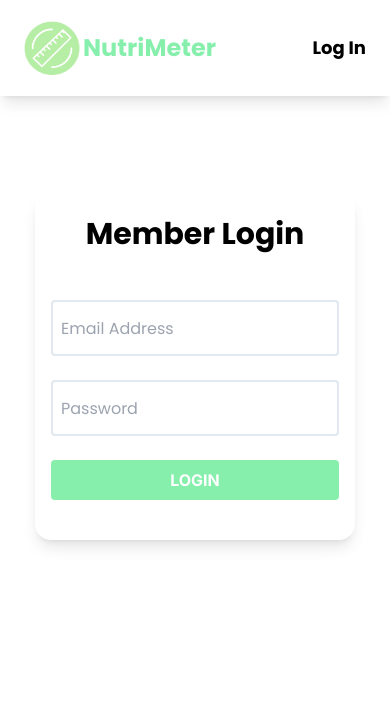
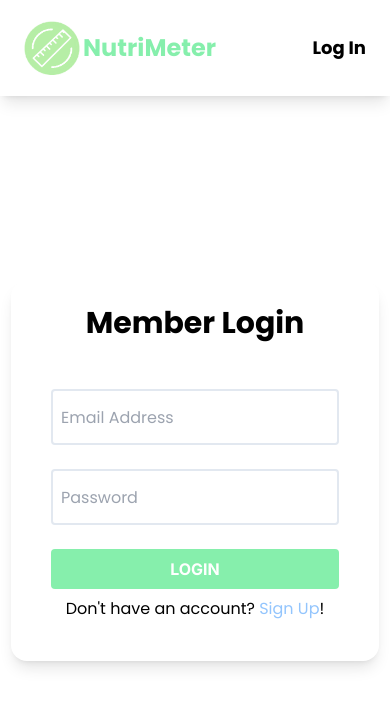
Before and after one commit to JohanDelao/nutri-fuel, a Next.js app in the folder nutri-fuel-project/: page /auth/login in a window 390 px wide. Shown: the top 706 px of the page. Built offline with nearby package versions, Linux system fonts and the light colour scheme.

Commit message:
finished up on login responsiveness

```diff
--- a/nutri-fuel-project/pages/auth/login.js
+++ b/nutri-fuel-project/pages/auth/login.js
@@ -1,3 +1,4 @@
+import Link from "next/link";
 import { useState } from "react";
 import { ToastContainer, toast } from "react-toastify";
 import "react-toastify/dist/ReactToastify.css";
@@ -10,7 +11,7 @@ export default function Login() {
     const emailRegex = /^[^\s@]+@[^\s@]+\.[^\s@]+$/;
     return emailRegex.test(emailToCheck);
   }
-  function clearInputs(){
+  function clearInputs() {
     document.getElementById("emailInput").value = "";
     document.getElementById("passwordInput").value = "";
   }
@@ -21,7 +22,7 @@ export default function Login() {
         throw "Email is in incorrect format!";
       } else {
         toast.success("Successfully Logged In!");
-        clearInputs()
+        clearInputs();
       }
     } catch (err) {
       toast.error(err);
@@ -30,7 +31,8 @@ export default function Login() {
 
   return (
     <div className="flex justify-center items-center">
-      <div className="w-80 shadow-lg h-fit mt-14 md:mt-20 lg:h-2/5 lg:w-4/12 rounded-2xl py-6 pb-10">
+      {/* <div className="w-80 shadow-lg h-fit mt-14 md:mt-20 lg:h-2/5 xl:h-fit xl:w-fit lg:w-4/12 rounded-2xl xl:absolute xl:top-1/3 xl:mt-0 py-6 xl:px-10 pb-10"> */}
+      <div className="w-fit shadow-lg h-fit rounded-2xl absolute top-1/3 py-6 px-10 pb-10">
         <h2 className="font-poppins text-3xl font-semibold w-fit mx-auto mb-12">
           Member Login
         </h2>
@@ -64,6 +66,9 @@ export default function Login() {
             LOGIN
           </button>
         </div>
+        <div className="text-center mt-2">
+          <p>Don't have an account? <span className="text-blue-300 "><Link href={'/'}>Sign Up</Link></span>!</p>
+        </div>
       </div>
       <ToastContainer
         position="top-center"
--- a/nutri-fuel-project/pages/index.js
+++ b/nutri-fuel-project/pages/index.js
@@ -1,6 +1,13 @@
 import Head from 'next/head'
+import { useRouter } from 'next/router'
 
 export default function Home() {
+  const router = useRouter()
+  // Make sure we're in the browser
+  if (typeof window !== 'undefined') {
+    router.push('/landingPage')
+  }
+
   return (
     <>
       <Head>
```
Also changed, not shown: nutri-fuel-project/pages/landingPage.js (+1 -1 lines).
